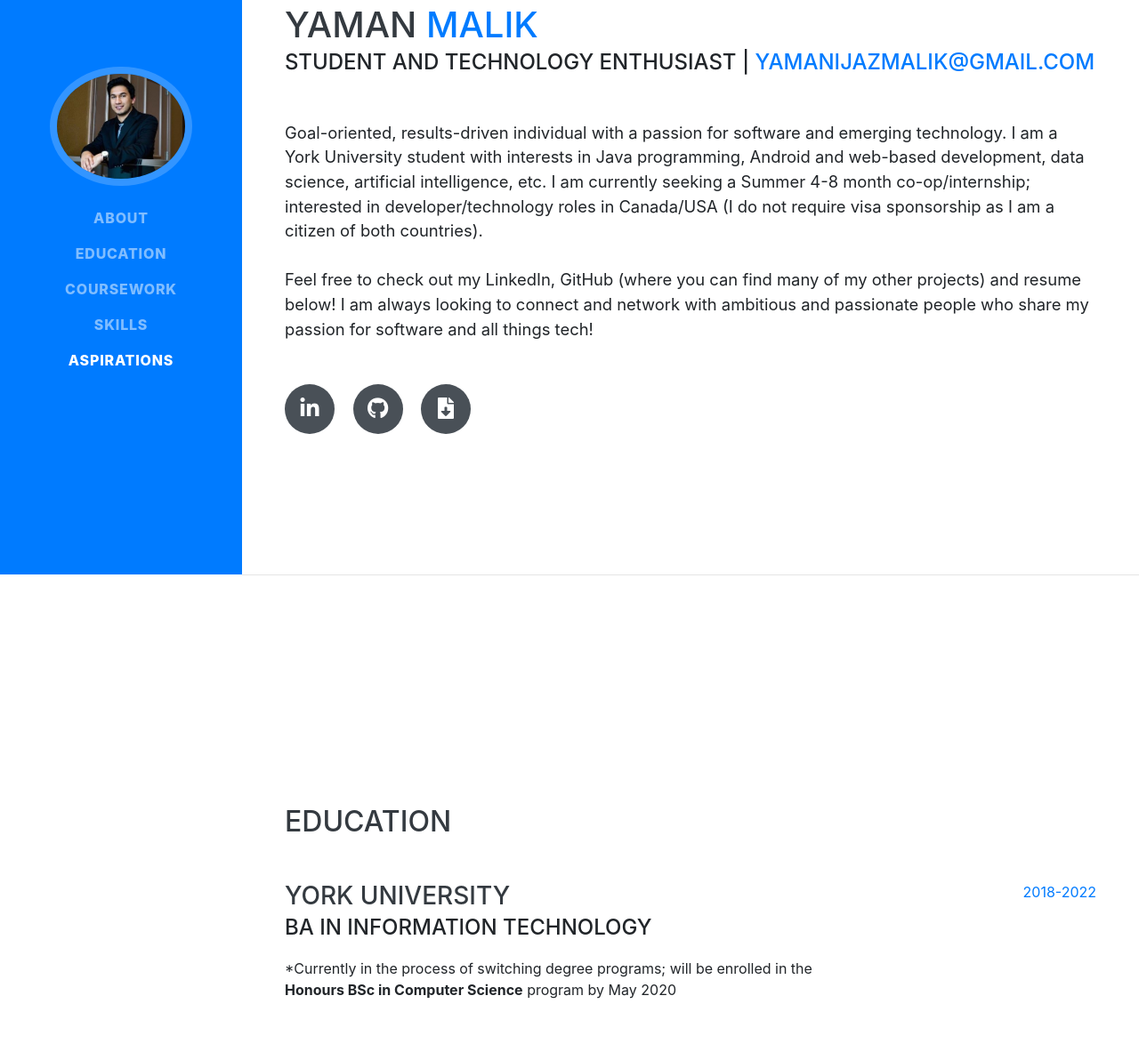
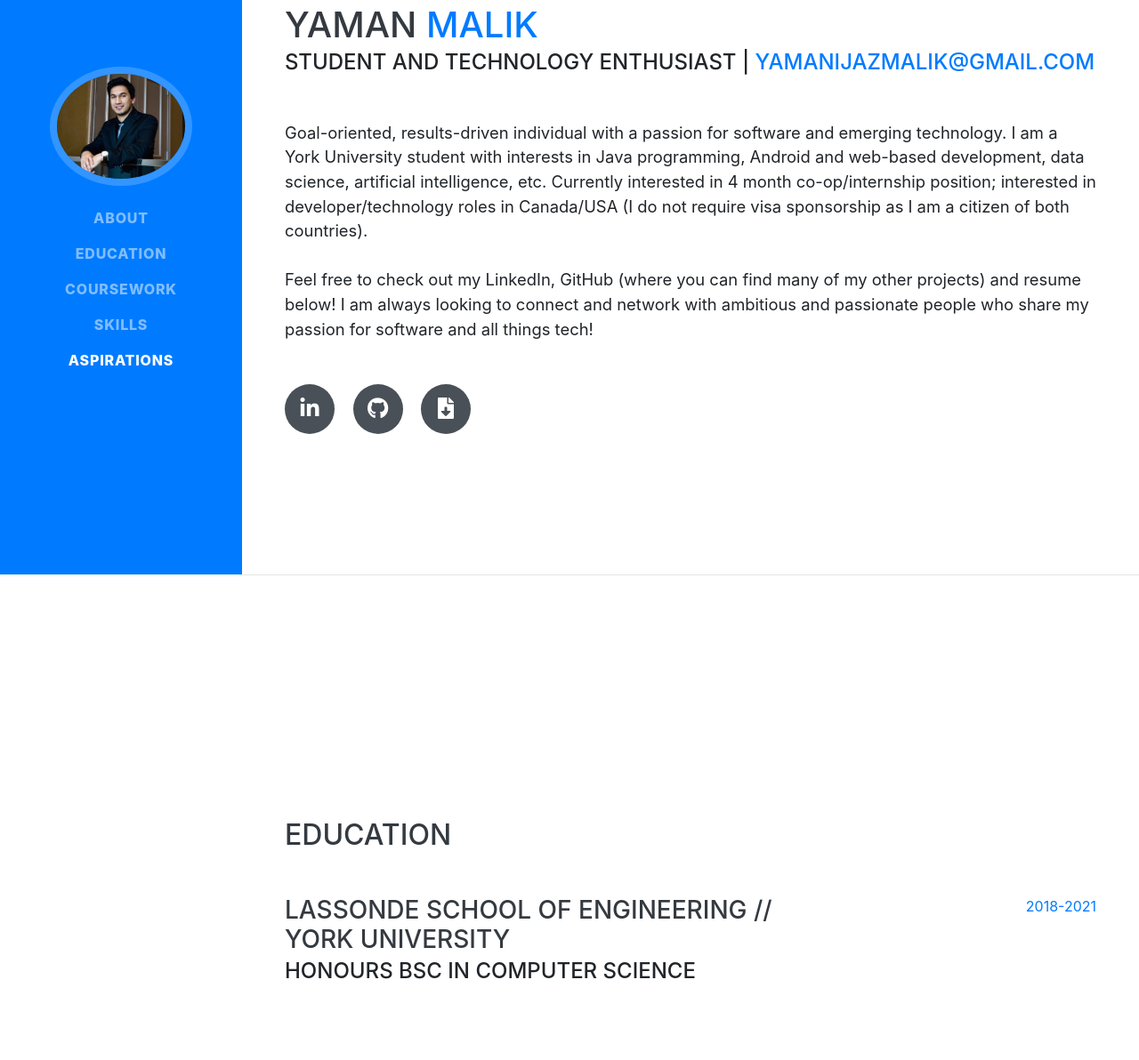
Before and after one commit to yamanmalik/aboutme, a website with bundled scripts: page index.html in a window 1280 px wide. Shown: the part 154-1346 px from the top of the page at 89% size. Built offline with nearby package versions, Linux system fonts and the light colour scheme; a web font is replaced by a local one.

Commit message:
updated details

```diff
--- a/index.html
+++ b/index.html
@@ -68,7 +68,7 @@
         <div class="subheading mb-5">Student and Technology Enthusiast |
           <a href="mailto:name@email.com">yamanijazmalik@gmail.com</a>
         </div>
-        <p class="lead mb-5">Goal-oriented, results-driven individual with a passion for software and emerging technology. I am a York University student with interests in Java programming, Android and web-based development, data science, artificial intelligence, etc. I am currently seeking a Summer 4-8 month co-op/internship; interested in developer/technology roles in Canada/USA (I do not require visa sponsorship as I am a citizen of both countries). </br> </br> Feel free to check out my LinkedIn, GitHub (where you can find many of my other projects) and resume below! I am always looking to connect and network with ambitious and passionate people who share my passion for software and all things tech!</p>
+        <p class="lead mb-5">Goal-oriented, results-driven individual with a passion for software and emerging technology. I am a York University student with interests in Java programming, Android and web-based development, data science, artificial intelligence, etc. Currently interested in 4 month co-op/internship position; interested in developer/technology roles in Canada/USA (I do not require visa sponsorship as I am a citizen of both countries). </br> </br> Feel free to check out my LinkedIn, GitHub (where you can find many of my other projects) and resume below! I am always looking to connect and network with ambitious and passionate people who share my passion for software and all things tech!</p>
         <div class="social-icons">
           <a href="https://www.linkedin.com/in/yamanmalik/">
             <i class="fab fa-linkedin-in"></i>
@@ -92,12 +92,12 @@
 
         <div class="resume-item d-flex flex-column flex-md-row justify-content-between mb-5">
           <div class="resume-content">
-            <h3 class="mb-0">York University</h3>
-            <div class="subheading mb-3">BA in Information Technology</div>
-            <p>*Currently in the process of switching degree programs; will be enrolled in the <strong>Honours BSc in Computer Science</strong> program by May 2020</p>
+            <h3 class="mb-0">Lassonde School of Engineering // York University</h3>
+            <div class="subheading mb-3">Honours BSc in Computer Science</div>
+
           </div>
           <div class="resume-date text-md-right">
-            <span class="text-primary">2018-2022</span>
+            <span class="text-primary">2018-2021</span>
           </div>
         </div>
 
```
